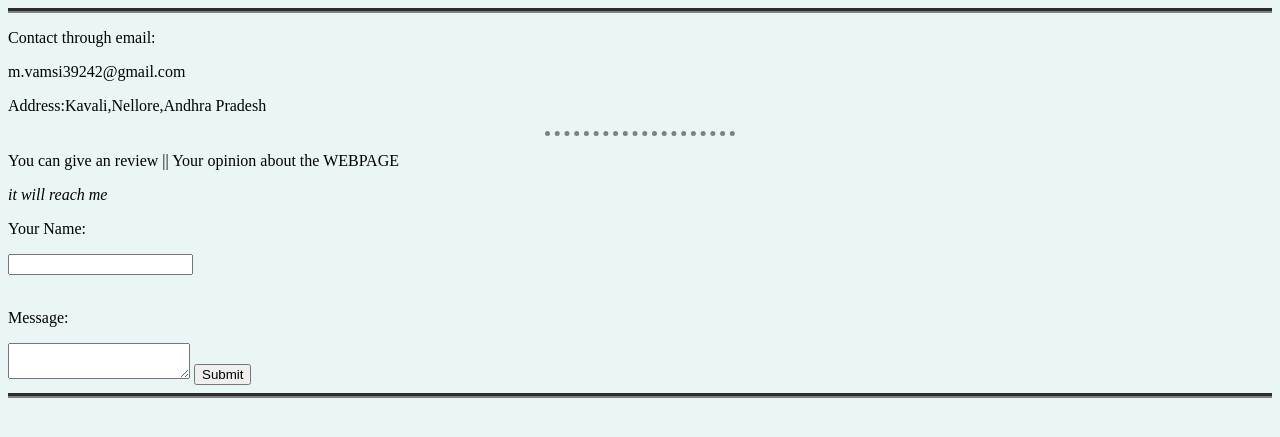
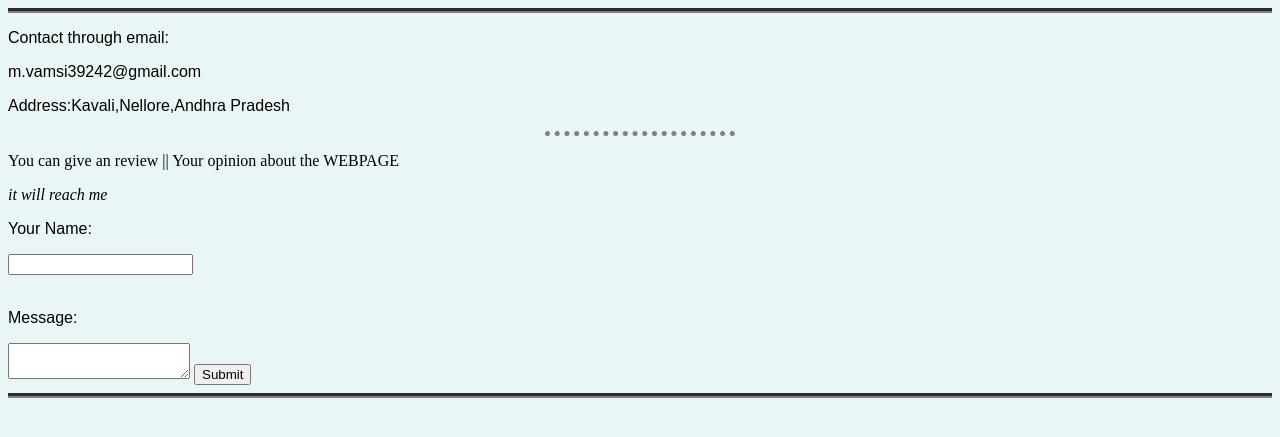
Before and after one commit to Vamsim29/Vamsi-s-Web-Page, a PHP site: page /contact-review.html in a window 1280 px wide. Shown: the top 437 px of the page. Run offline with PHP 8.4, Linux system fonts and the light colour scheme.

Commit message:
Update styles.css

```diff
--- a/css/styles.css
+++ b/css/styles.css
@@ -24,3 +24,6 @@ hr {
   height: 0px;
   width:100%
 }
+.qwe{
+  font-family: fantasy;
+}
```
